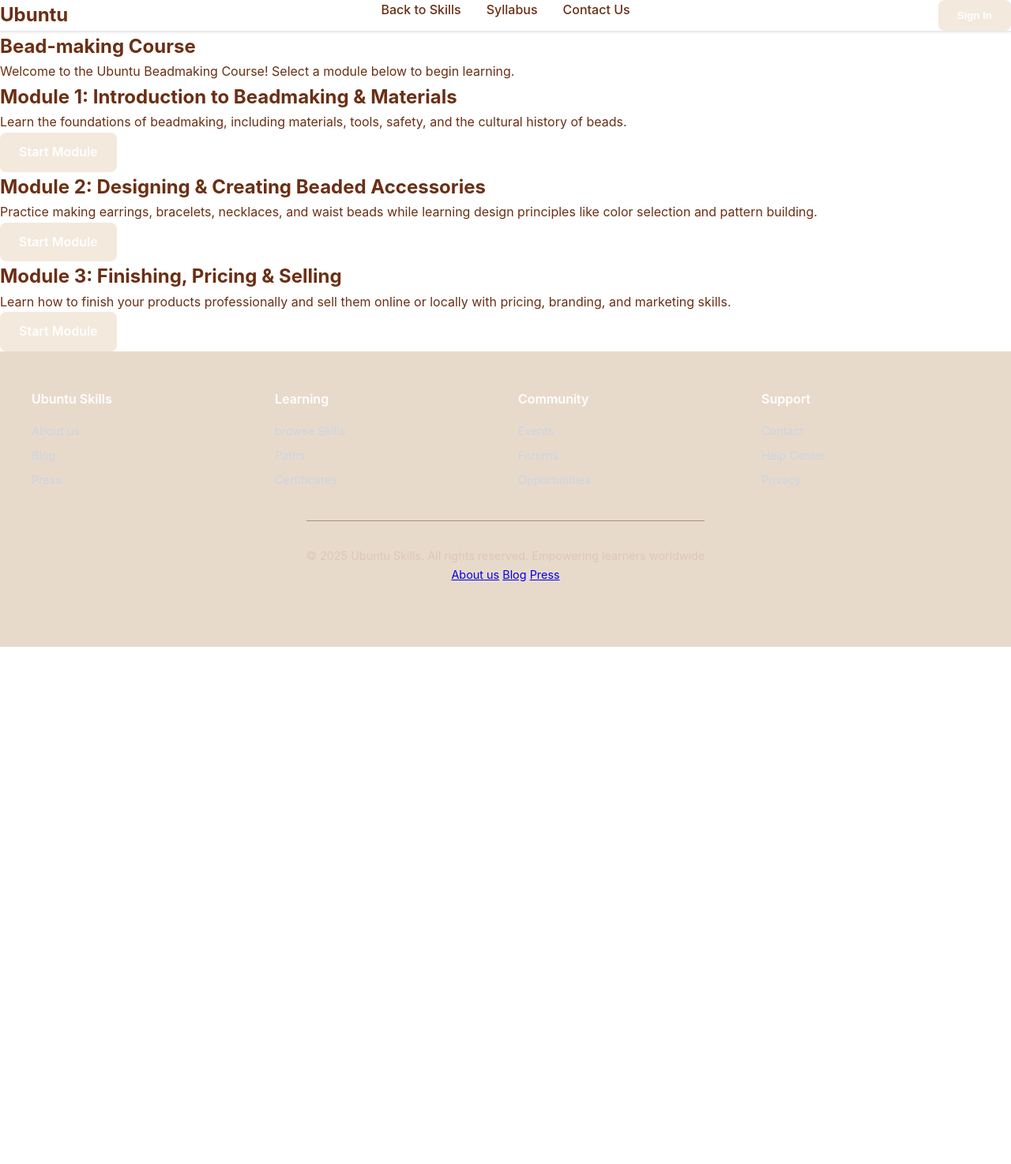
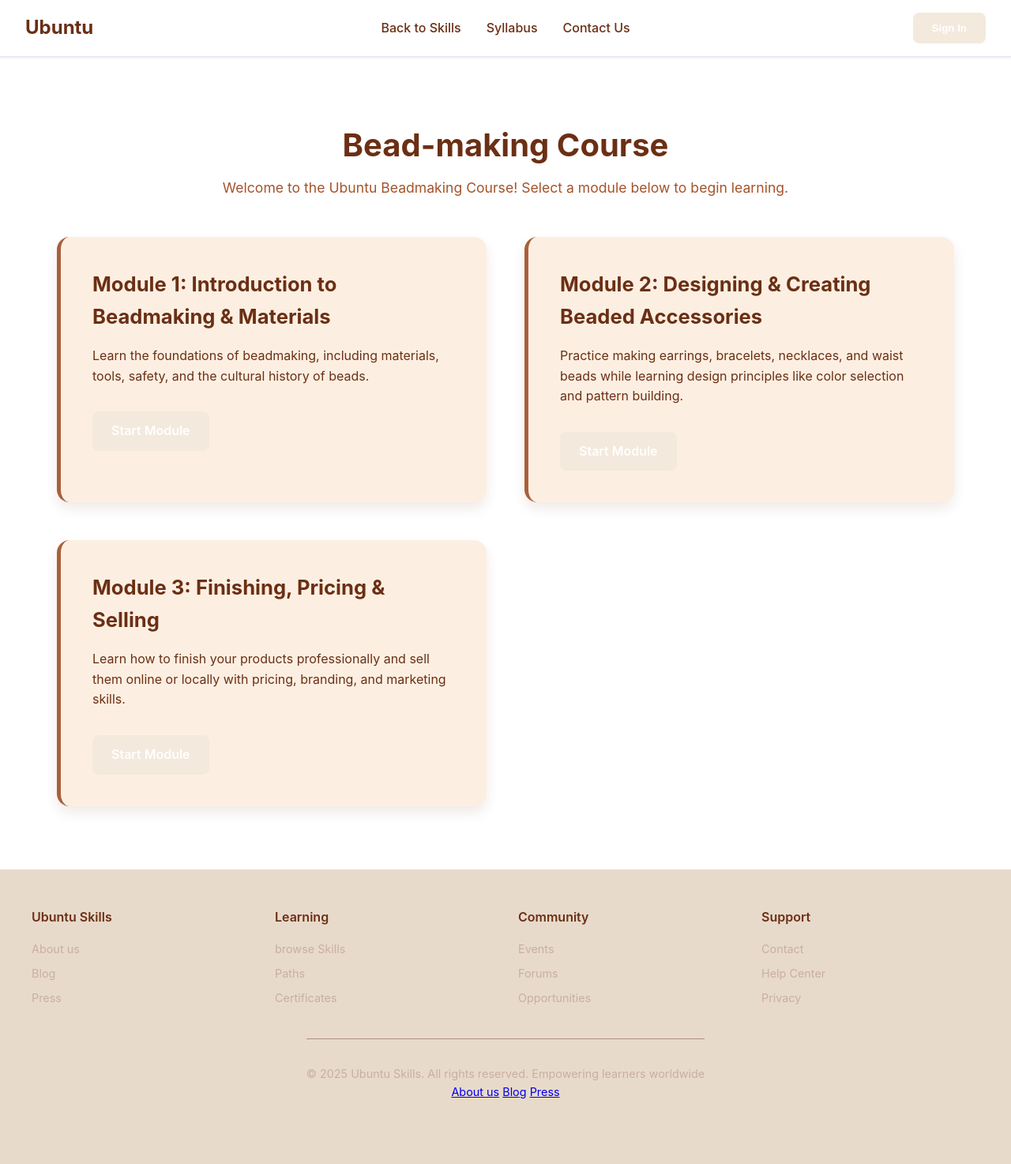
Before and after one commit to AishaNoku/UbuntuTheSkillTrainer, a PHP site: page /bead_making.html in a window 1280 px wide. Shown: the whole page at 79% size. Before the commit the page ends 819 px from the top, so only its background shows below. Run offline with PHP 8.4, Linux system fonts and the light colour scheme.

Commit message:
style changes for beadmaking course

```diff
--- a/beadsmodule1.html
+++ b/beadsmodule1.html
@@ -38,6 +38,8 @@
         <input type="radio" name="q2" value="a"> Elastic thread<br>
         <input type="radio" name="q2" value="b"> Cement<br>
         <input type="radio" name="q2" value="c"> Roofing wire<br>
+
+        <button type="button" onclick="gradeQuiz()">Submit</button>
     </form>
 
     <p id="result"></p>
--- a/styles.css
+++ b/styles.css
@@ -23,11 +27,35 @@ body {
   line-height: 1.6;
 }
 
-/* Header & Navigation */
+.container {
+  max-width: 1200px;
+  margin: 0 auto;
+}
+
+.section-title {
+  text-align: center;
+  font-size: clamp(1.75rem, 4vw, 2.5rem);
+  margin-bottom: 0.5rem;
+  font-weight: 700;
+}
+
+.section-subtitle {
+  text-align: center;
+  color: var(--gray);
+  margin-bottom: 3rem;
+  font-size: 1rem;
+}
+
+/* ==================================== */
+/* 2. HEADER, NAVIGATION & BUTTONS      */
+/* ==================================== */
+
 header {
   position: sticky;
   display: flex;
   justify-content: space-between;
+  align-items: center;
+  padding: 1rem 2rem;
   top: 0;
   z-index: 100;
   background-color: var(--white);
@@ -454,7 +449,135 @@ nav a:hover {
   opacity: 0.95;
 }
 
-/* Footer */
+
+/* ==================================== */
+/* 4. COURSE-SPECIFIC STYLES (FIXED)    */
+/* ==================================== */
+
+/* --- Course Home Page (bead_making.html) --- */
+
+.course-content {
+    padding: 5rem 2rem;
+    max-width: 1200px;
+    margin: 0 auto;
+}
+
+.course-content h1 {
+    text-align: center;
+    margin-bottom: 0.5rem;
+    font-size: 2.5rem;
+    color: var(--dark);
+}
+.course-content > p {
+    text-align: center;
+    margin-bottom: 3rem;
+    font-size: 1.1rem;
+    color: var(--dark-light);
+}
+
+.modules {
+    display: grid;
+    grid-template-columns: repeat(auto-fit, minmax(350px, 1fr));
+    gap: 3rem;
+    margin-top: 3rem;
+}
+
+.module-card {
+    background-color: var(--light);
+    padding: 2.5rem;
+    border-radius: 1rem;
+    text-align: left;
+    transition: all 0.3s ease;
+    box-shadow: 0 8px 15px rgba(107, 47, 20, 0.1);
+    border-left: 5px solid var(--accent);
+}
+
+.module-card:hover {
+    transform: translateY(-8px);
+    box-shadow: 0 12px 20px rgba(107, 47, 20, 0.15);
+}
+
+.module-card h2 {
+    font-size: 1.6rem;
+    color: var(--dark);
+    margin-bottom: 1rem;
+    font-weight: 700;
+}
+
+.module-card p {
+    color: var(--dark);
+    margin-bottom: 2rem;
+    font-size: 1rem;
+    line-height: 1.6;
+}
+
+/* --- Individual Module Pages (beadsmoduleX.html) --- */
+
+.module-content {
+    max-width: 900px;
+    margin: 2rem auto;
+    padding: 2.5rem;
+    background-color: var(--light);
+    border-radius: 0.75rem;
+    box-shadow: 0 4px 10px rgba(0, 0, 0, 0.08);
+}
+
+.module-content h1 {
+    font-size: 2.2rem;
+    color: var(--dark);
+    border-bottom: 2px solid var(--secondary);
+    padding-bottom: 0.5rem;
+    margin-bottom: 1.5rem;
+}
+
+.module-content h2 {
+    font-size: 1.6rem;
+    color: var(--dark-light);
+    margin-top: 2rem;
+    margin-bottom: 1rem;
+}
+
+iframe {
+    display: block;
+    width: 100%;
+    max-width: 560px;
+    height: 315px;
+    border-radius: 0.5rem;
+    box-shadow: 0 4px 8px rgba(0, 0, 0, 0.1);
+    margin: 1.5rem auto 2.5rem auto;
+}
+
+/* Quiz Styles */
+form {
+    background-color: var(--white);
+    padding: 1.5rem;
+    border-radius: 0.5rem;
+    box-shadow: inset 0 1px 3px rgba(0, 0, 0, 0.05);
+}
+
+form p {
+    font-weight: 600;
+    margin-top: 1rem;
+    margin-bottom: 0.5rem;
+    color: var(--dark);
+}
+
+input[type="radio"] {
+    margin-right: 0.5rem;
+}
+
+#result, #result2, #result3 {
+    margin-top: 1.5rem;
+    font-weight: 700;
+    font-size: 1.2rem;
+    color: var(--accent);
+    text-align: center;
+}
+
+/* ==================================== */
+/* 5. FOOTER & MEDIA QUERIES            */
+/* ==================================== */
+
 footer {
   background-color: var(--primary-dark);
   color: var(--white);
@@ -473,11 +596,12 @@ footer {
 .footer-section h4 {
   margin-bottom: 1rem;
   font-weight: 600;
+  color: var(--dark);
 }
 
 .footer-section a {
   display: block;
-  color: #cbd5e1;
+  color: #c9af9f; /* Fixed contrast */
   text-decoration: none;
   margin-bottom: 0.5rem;
   font-size: 0.9rem;
@@ -494,21 +618,13 @@ footer {
   padding-top: 2rem;
   border-top: 1px solid #a88e85;
   text-align: center;
-  color: #DBC7BB;
+  color: #c9af9f; /* Fixed contrast */
   font-size: 0.9rem;
 }
 
-/* Mobile Menu Toggle */
-.menu-toggle {
-  display: none;
-  background: none;
-  border: none;
-  font-size: 1.5rem;
-  cursor: pointer;
-  color: var(--dark);
-}
-
+/* Mobile Media Queries (Preserved & Adjusted) */
 @media (max-width: 768px) {
+    /* Menu Toggle */
     .menu-toggle {
         display: block;
     }
```
Also changed, not shown: other parts of styles.css (+55 -57 lines), beadsmodule2.html (+26 -4 lines). Lines whose indentation alone changed are shown as unchanged.
